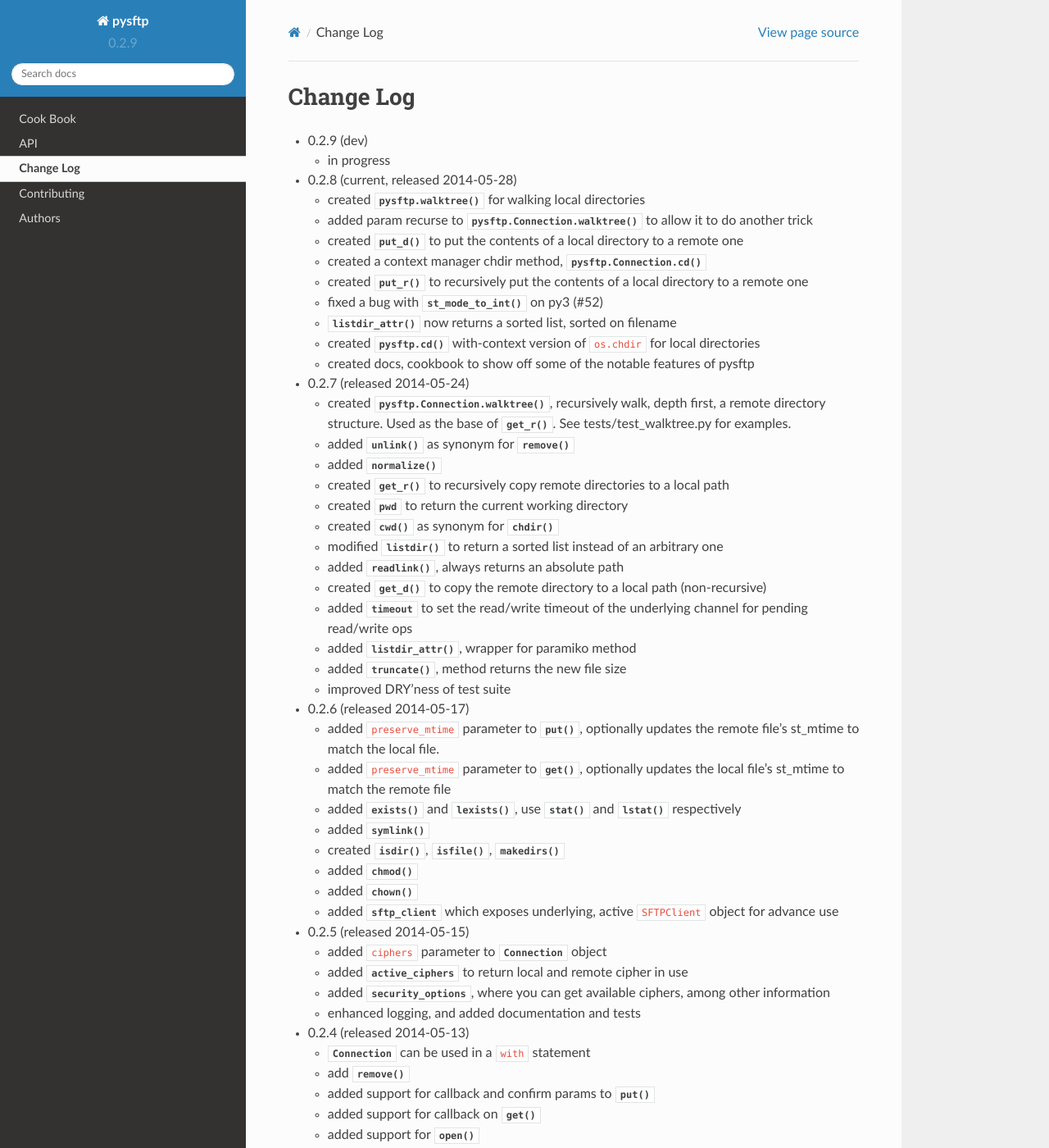
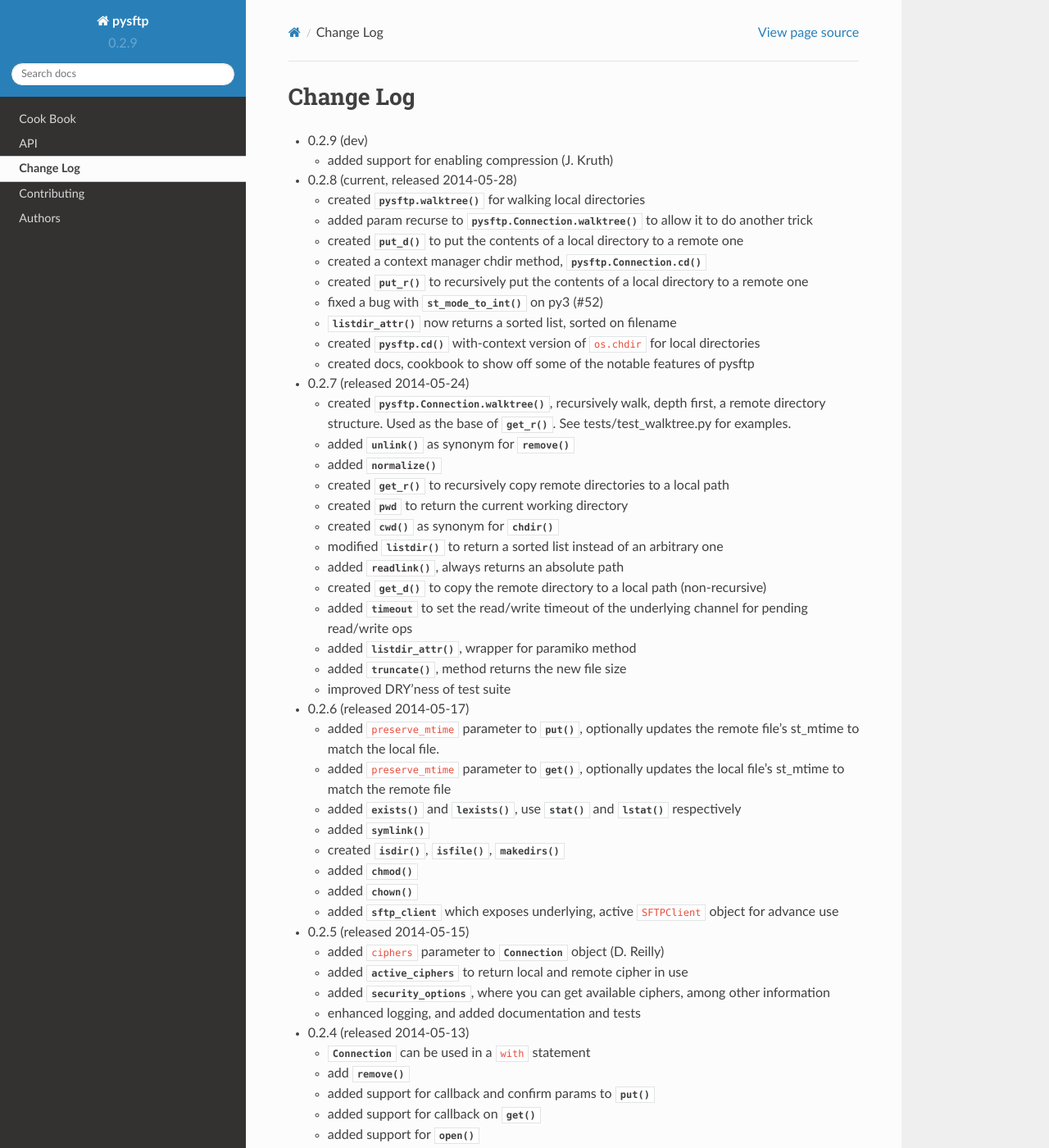
Before and after one commit to ryhsiao/pysftp, a Sphinx documentation site: the page built from docs/changes.rst, in a window 1280 px wide and 1400 px high. Shown: the whole window at 82% size. Built offline with Sphinx 7.4.7 and the Read the Docs theme 2.0.0, drawn with Linux system fonts in a browser that asks for light colours.

Commit message:
updated changes for compression changes

```diff
--- a/docs/changes.rst
+++ b/docs/changes.rst
@@ -4,7 +4,7 @@
 
 * 0.2.9 (dev)
 
-  * in progress
+  * added support for enabling compression (J. Kruth)
 
 * 0.2.8 (current, released 2014-05-28)
 
@@ -47,7 +47,7 @@
 
 * 0.2.5 (released 2014-05-15)
 
-  * added ``ciphers`` parameter to :class:`.Connection` object
+  * added ``ciphers`` parameter to :class:`.Connection` object (D. Reilly)
   * added :attr:`.active_ciphers` to return local and remote cipher in use
   * added :attr:`.security_options`, where you can get available ciphers, among other information
   * enhanced logging, and added documentation and tests
```
